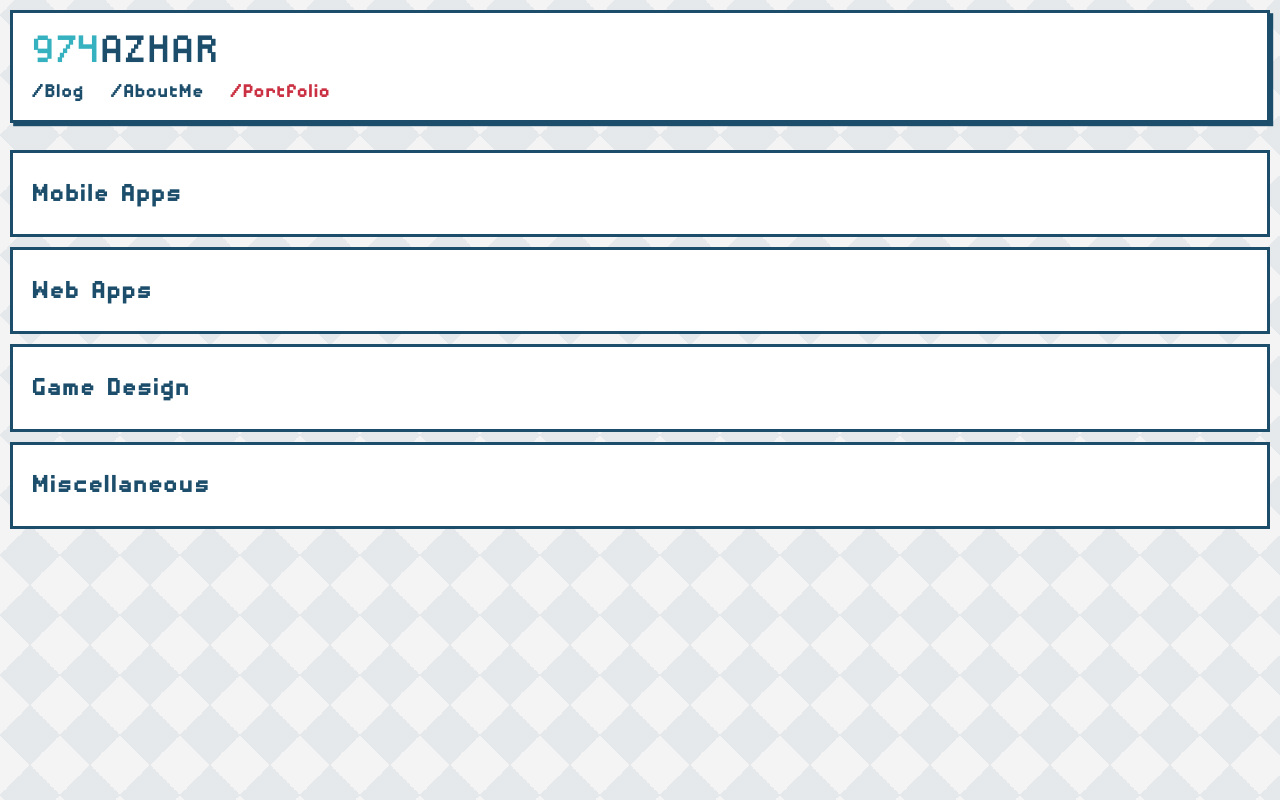
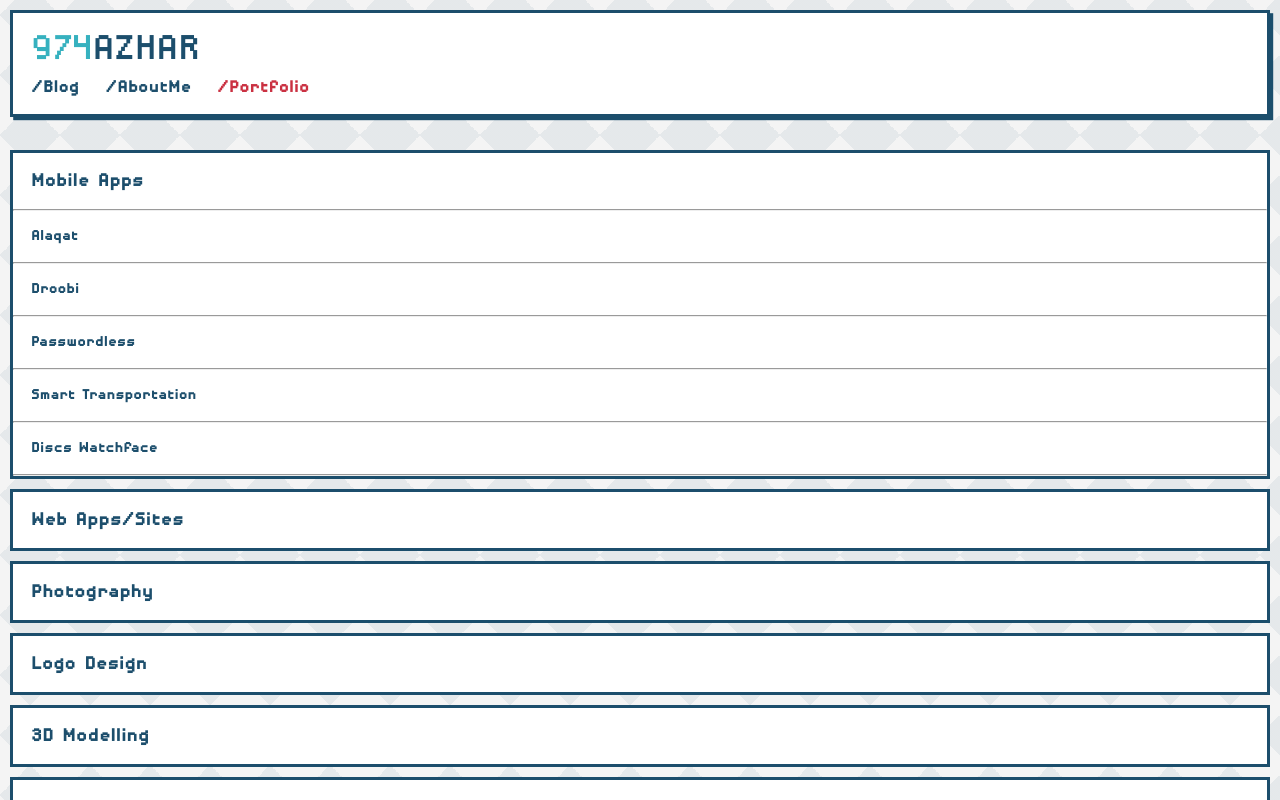
Before and after one commit to azharul-islam/974azhar, a Vue app: page /portfolio in a window 1280 px wide. Shown: the top 800 px of the page. Built offline with nearby package versions, Linux system fonts and the light colour scheme.

Commit message:
jkl;asdf

```diff
--- a/src/App.vue
+++ b/src/App.vue
@@ -30,7 +30,6 @@
         margin: 0px 10px 10px 10px;
         background-color: white;
         border: 3px solid $color-dark;
-        padding: 18px;
     }
 
 
@@ -68,9 +67,11 @@
         }
     }
 
-    h1 {
+    h1, h2, h3, h4, h5, h6 {
         font-family: 'disposabledroid_bbbold';
     }
+
+    /*h1 { font-size: 1.8em;}*/
 
     #nav {
         position: fixed;
@@ -86,7 +87,7 @@
         a {
             padding: 10px 26px 10px 0;
             font-family: 'disposabledroid_bbbold';
-            font-size: 24px;
+            font-size: 22px;
             color: $color-dark;
             text-decoration: none;
             display: inline-block;
@@ -117,7 +118,7 @@
 
     #brand {
         font-family: 'disposabledroid_bbregular';
-        font-size: 50px;
+        font-size: 45px;
     }
 
     .moonstone-blue {
--- a/src/views/About.vue
+++ b/src/views/About.vue
@@ -15,7 +15,9 @@
 <style lang="scss" scoped>
     $color-dark: #1c4e6c;
 
-
+.container {
+    padding: 18px;
+}
     .about {
         margin: 150px 0 0 0;
     }
--- a/src/views/Portfolio.vue
+++ b/src/views/Portfolio.vue
@@ -1,15 +1,40 @@
 <template>
     <div class="about">
         <div class="container">
-            <h1>Mobile Apps</h1>
+            <h2>Mobile Apps</h2>
+            <hr>
+            <h3>Alaqat</h3>
+            <hr>
+            <h3>Droobi</h3>
+            <hr>
+            <h3>Passwordless</h3>
+            <hr>
+            <h3>Smart Transportation</h3>
+            <hr>
+            <h3>Discs Watchface</h3>
+            <hr>
+
         </div>
         <div class="container">
-            <h1>Web Apps</h1>
-        </div><div class="container">
-            <h1>Game Design</h1>
+            <h2>Web Apps/Sites</h2>
         </div>
         <div class="container">
-            <h1>Miscellaneous</h1>
+            <h2>Photography</h2>
+        </div>
+        <div class="container">
+            <h2>Logo Design</h2>
+        </div>
+        <div class="container">
+            <h2>3D Modelling</h2>
+        </div>
+        <div class="container">
+            <h2>Brochure Design</h2>
+        </div>
+        <div class="container">
+            <h2>Game Design</h2>
+        </div>
+        <div class="container">
+            <h2>Miscellaneous</h2>
         </div>
     </div>
 </template>
@@ -26,9 +51,17 @@
         font-size: 18px;
     }
 
-    h1 {
-        margin-block-start: 0.3em;
-        margin-block-end: 0.3em;
+    h1, h2, h3 {
+        margin-block-start: 0em;
+        margin-block-end: 0em;
+        margin-inline-start: 0px;
+        margin-inline-end: 0px;
+        padding: 18px;
+    }
+
+    hr {
+        margin-block-start: 0em;
+        margin-block-end: 0em;
         margin-inline-start: 0px;
         margin-inline-end: 0px;
     }
```
